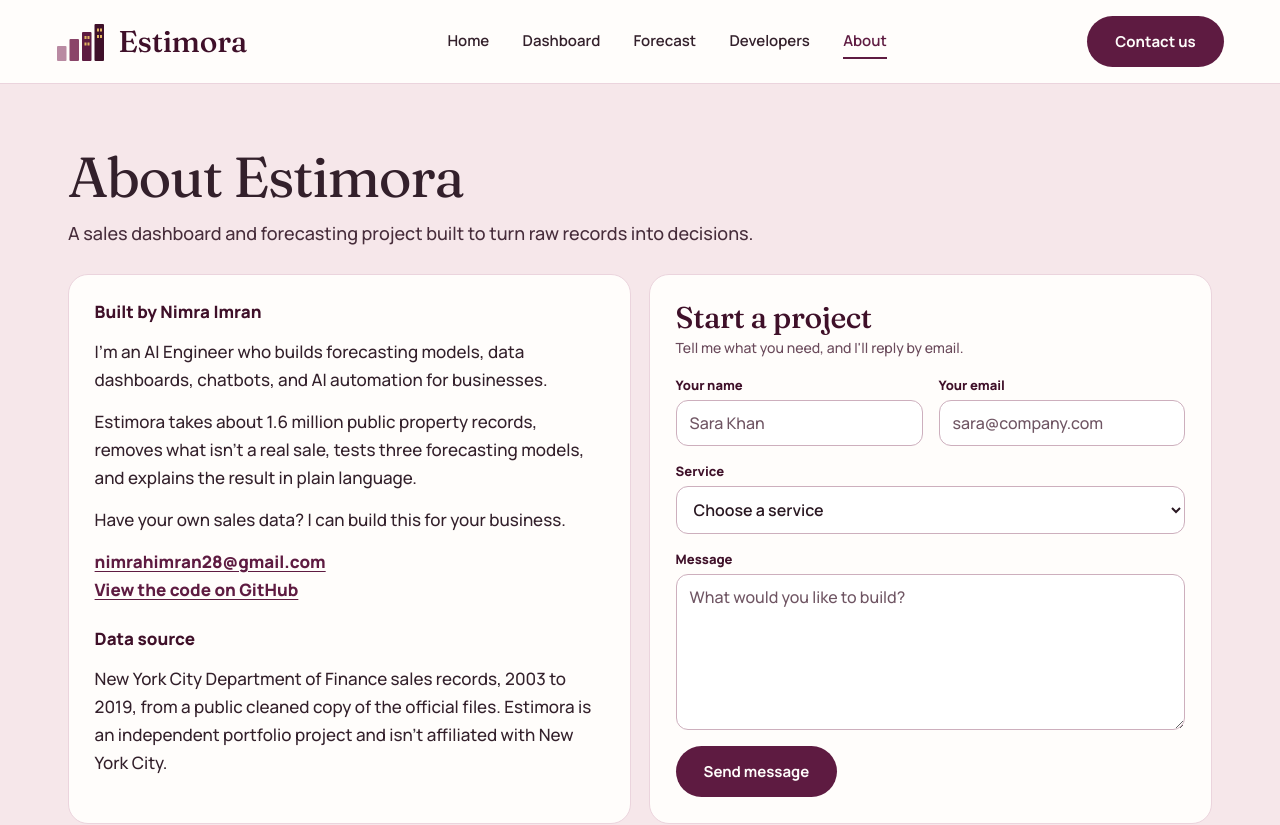
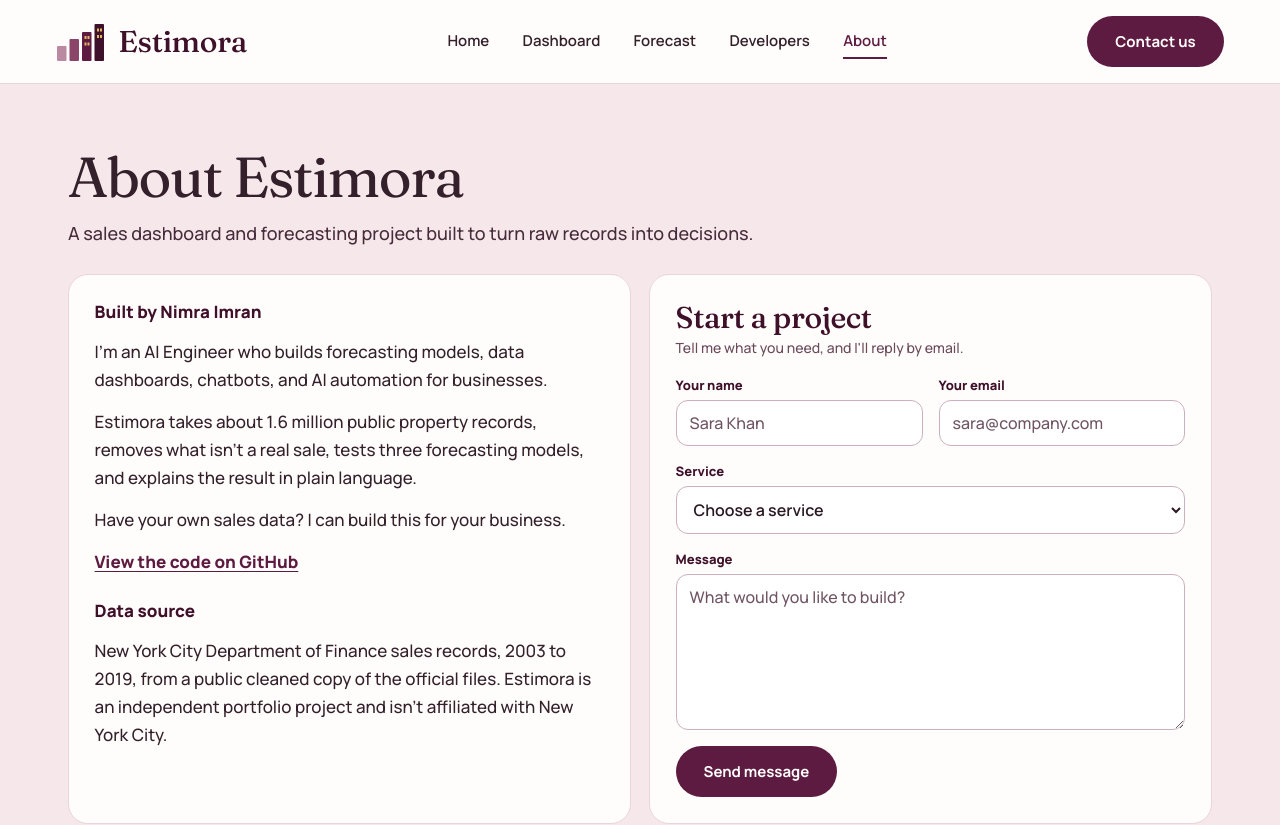
Before and after one commit to NimrahImran/estimora, a Next.js app: page /about in a window 1280 px wide. Shown: the top 825 px of the page. Built offline with nearby package versions, Linux system fonts and the light colour scheme.

Commit message:
Remove personal email from the site

```diff
--- a/src/app/about/page.tsx
+++ b/src/app/about/page.tsx
@@ -11,7 +11,7 @@ export default function Page() {
           <p>I&apos;m an AI Engineer who builds forecasting models, data dashboards, chatbots, and AI automation for businesses.</p>
           <p>Estimora takes about 1.6 million public property records, removes what isn&apos;t a real sale, tests three forecasting models, and explains the result in plain language.</p>
           <p>Have your own sales data? I can build this for your business.</p>
-          <p><a href="mailto:nimrahimran28@gmail.com">nimrahimran28@gmail.com</a><br /><a href="https://github.com/NimrahImran/estimora">View the code on GitHub</a></p>
+          <p><a href="https://github.com/NimrahImran/estimora">View the code on GitHub</a></p>
           <h3 style={{ marginTop: 24 }}>Data source</h3>
           <p>New York City Department of Finance sales records, 2003 to 2019, from a public cleaned copy of the official files. Estimora is an independent portfolio project and isn&apos;t affiliated with New York City.</p>
         </div>
--- a/src/app/api/contact/route.ts
+++ b/src/app/api/contact/route.ts
@@ -25,7 +25,7 @@ export async function POST(req: Request) {
   if (recent.length >= 5) return fail("Too many messages in one hour. Try again later.", 429);
 
   const user = process.env.GMAIL_USER, pass = process.env.GMAIL_APP_PASSWORD?.replace(/\s/g, "");
-  if (!user || !pass) return fail("The contact form isn't connected yet. Email nimrahimran28@gmail.com instead.", 503);
+  if (!user || !pass) return fail("The contact form isn't available right now. Try again later.", 503);
   try {
     const t = nodemailer.createTransport({ service: "gmail", auth: { user, pass } });
     await t.sendMail({
@@ -36,7 +36,7 @@ export async function POST(req: Request) {
     });
   } catch (e) {
     console.error("contact mail failed", e instanceof Error ? e.message : "unknown");
-    return fail("The message couldn't be sent. Try again, or email nimrahimran28@gmail.com.", 502);
+    return fail("The message couldn't be sent. Try again in a few minutes.", 502);
   }
   recent.push(now); hits.set(ip, recent);
   return NextResponse.json({ ok: true });
```
